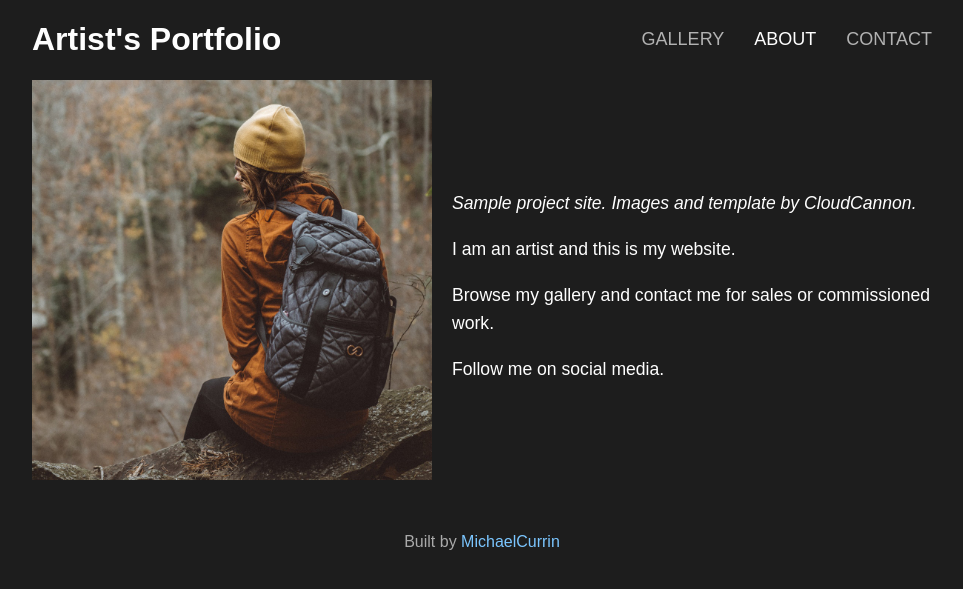
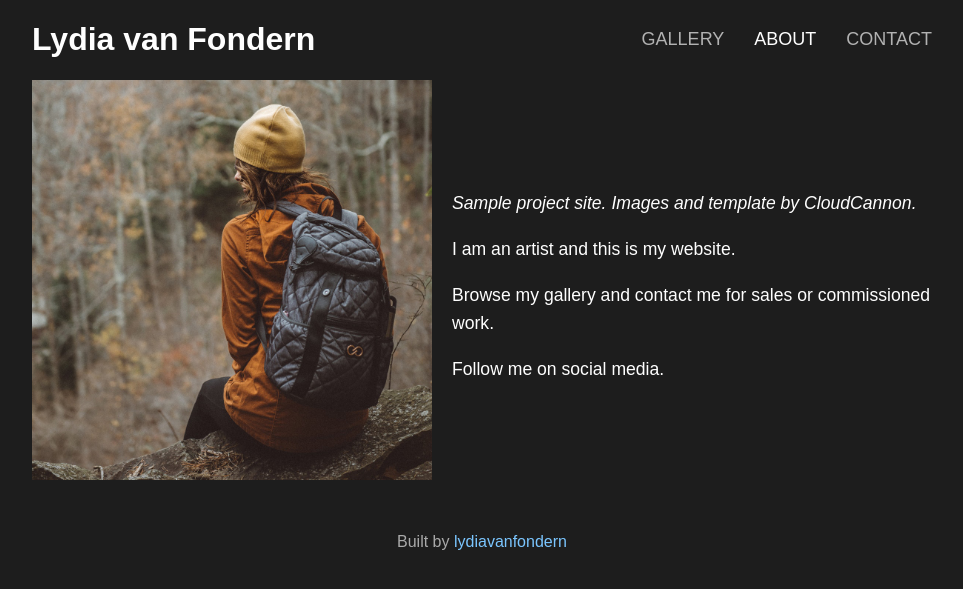
Before and after one commit to lydiavanfondern/lydiavanfondern.github.io, a Jekyll site: the page built from about.html, in a window 1280 px wide. Shown: the top 589 px of the page, without its empty margins (158-1121 px from the left). Built offline with Jekyll 4.4.1, drawn with Linux system fonts in a browser that asks for light colours; some web fonts are replaced.

Commit message:
Update _config.yml

```diff
--- a/_config.yml
+++ b/_config.yml
@@ -1,25 +1,25 @@
 ### Site metadata
 
-title: Artist's Portfolio
-description: A gallery of images for an artist's portfolio, built with Jekyll
+title: Lydia van Fondern
+description: A gallery of images by Lydia van Fondern
 
 url: "https://artists-portfolio.netlify.app"
 baseurl: ""
 
-github_username: "MichaelCurrin"
-repository: "MichaelCurrin/artists-portfolio"
+github_username: "lydiavanfondern"
+repository: "lydiavanfondern/lydiavanfondern.github.io"
 
 google_analytics_key: ""
 
 # For SEO tag.
 logo: /siteicon.png
 author:
-  name: Michael Currin
+  name: Lydia van Fondern
   twitter:
 social:
-  name: Artist's Portfolio
+  name: Lydia van Fondern gallery
   links:
-    - https://github.com/MichaelCurrin/artists-portfolio
+    - https://github.com/lydiavanfondern/lydiavanfondern.github.io
 
 ### Build settings
 
```
